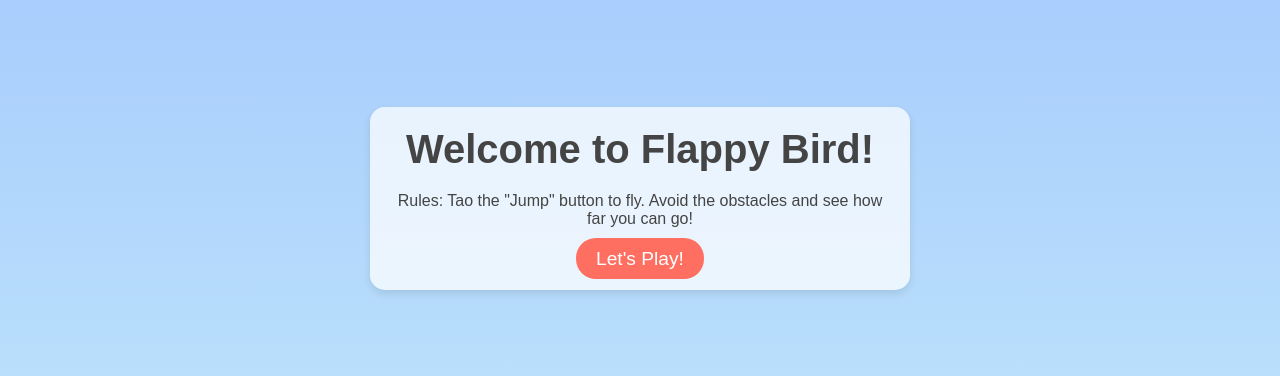
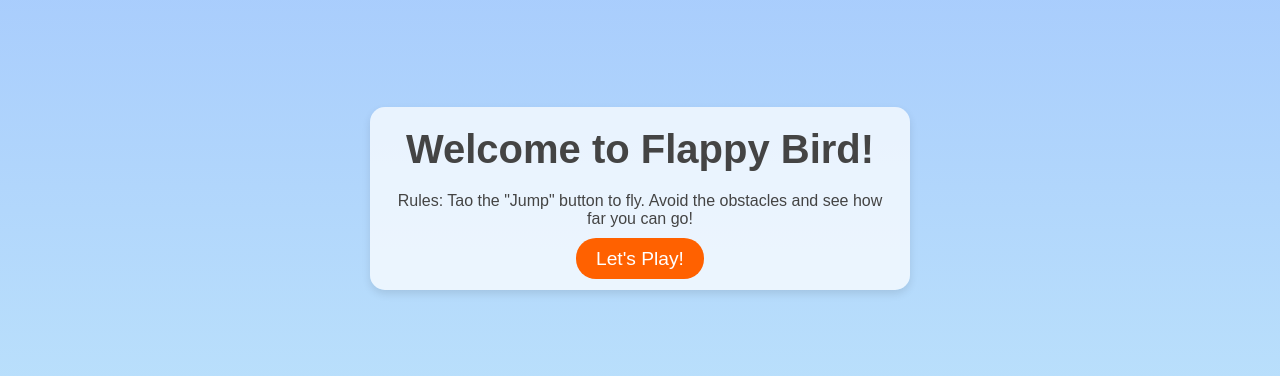
Before and after one commit to TheBlep/Flappy-Bird, a plain HTML site: page index.html in a window 1280 px wide. Shown: the part 202-578 px from the top of the page. Drawn offline with Linux system fonts and the light colour scheme.

Commit message:
Updated styles for accessability

```diff
--- a/assets/css/style.css
+++ b/assets/css/style.css
@@ -36,7 +36,7 @@ p {
 
 /* Style for welcome screen button */
 a.welcomeButton {
-    background: #ff6f61;
+    background: #ff6100;
     color: white;
     border: none;
     padding: 10px 20px;
--- a/index.html
+++ b/index.html
@@ -8,9 +8,9 @@
   <!-- Importing the CSS style sheet -->
   <link rel="stylesheet" href="assets/css/style.css">
 </head>
-<main>
+
   <!-- The welcome page window -->
-<body class="welcome">
+<span class="welcome">
   <div class="container">
     <h1>Welcome to Flappy Bird!</h1>
     <p>Rules: Tao the "Jump" button to fly. Avoid the obstacles and see how far you can go!</p>
@@ -18,6 +18,6 @@
       <a href="gamepage.html" class="welcomeButton">Let's Play!</a>
 
   </div>
-</body>
-</main>
+</span>
+
 </html>
```
